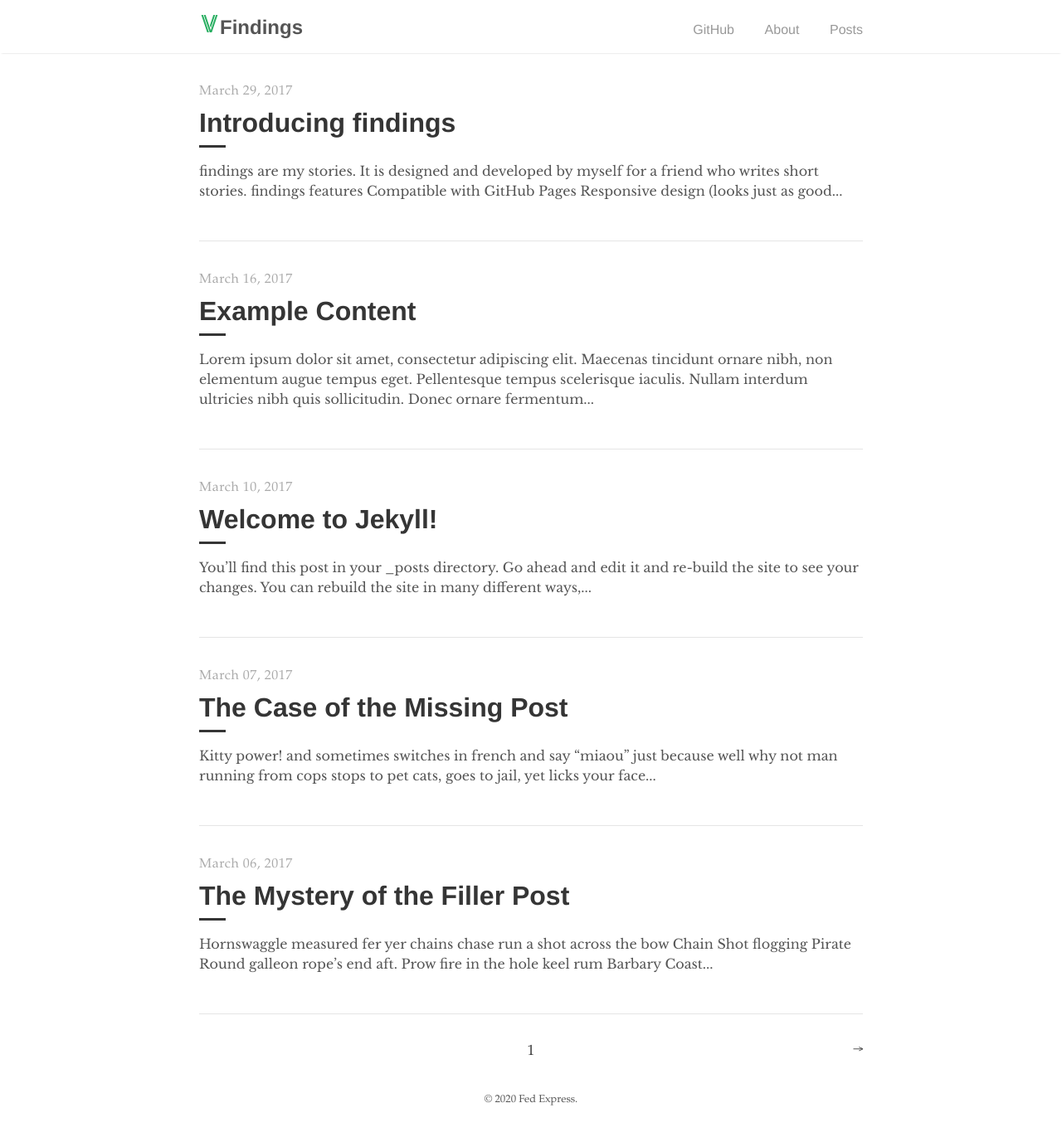
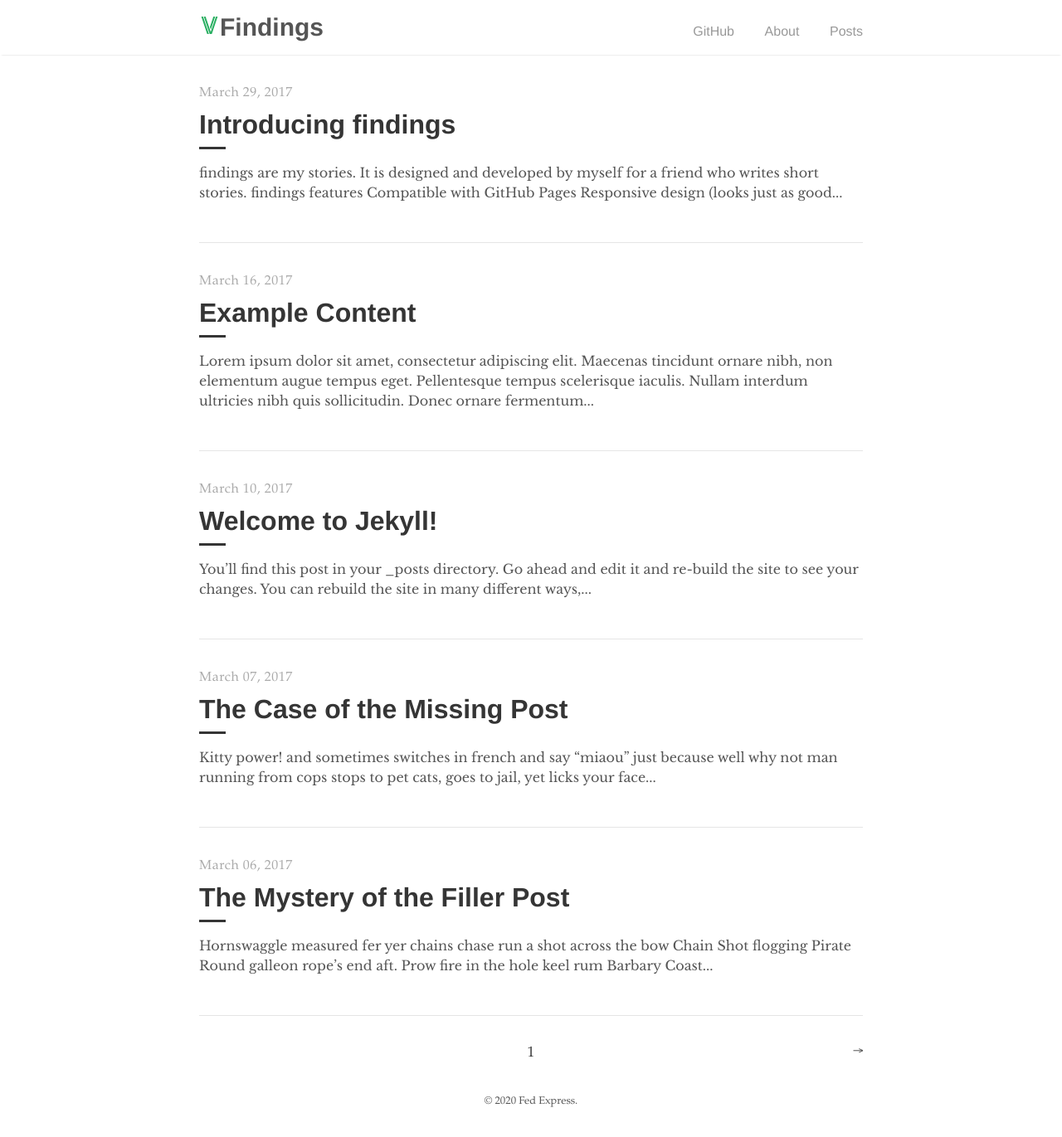
Before and after one commit to varanasikalyan/varanasikalyan.github.io, a Jekyll site: the page built from index.html, in a window 1280 px wide. Shown: the whole page at 83% size. Built offline with Jekyll 4.4.1, drawn with Linux system fonts in a browser that asks for light colours; the list of posts is cut into pages by our own code.

Commit message:
Update _layout.scss

```diff
--- a/_sass/tale/_layout.scss
+++ b/_sass/tale/_layout.scss
@@ -29,6 +29,8 @@ footer,
     display: inline-block;
     margin: 0;
     padding-right: .2rem;
+    vertical-align: bottom;
+    font-size: 30px;
 
     &:hover,
     &:focus {
```
